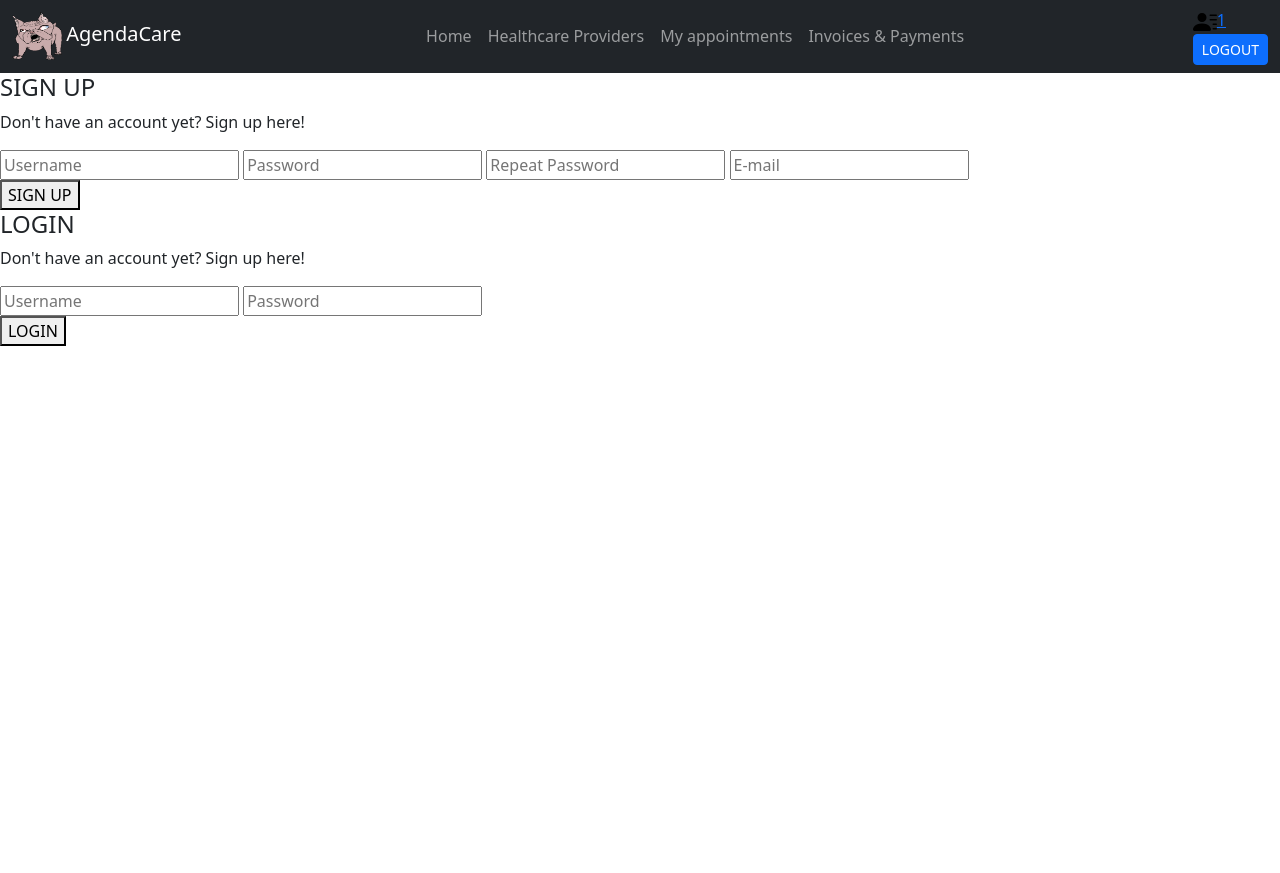
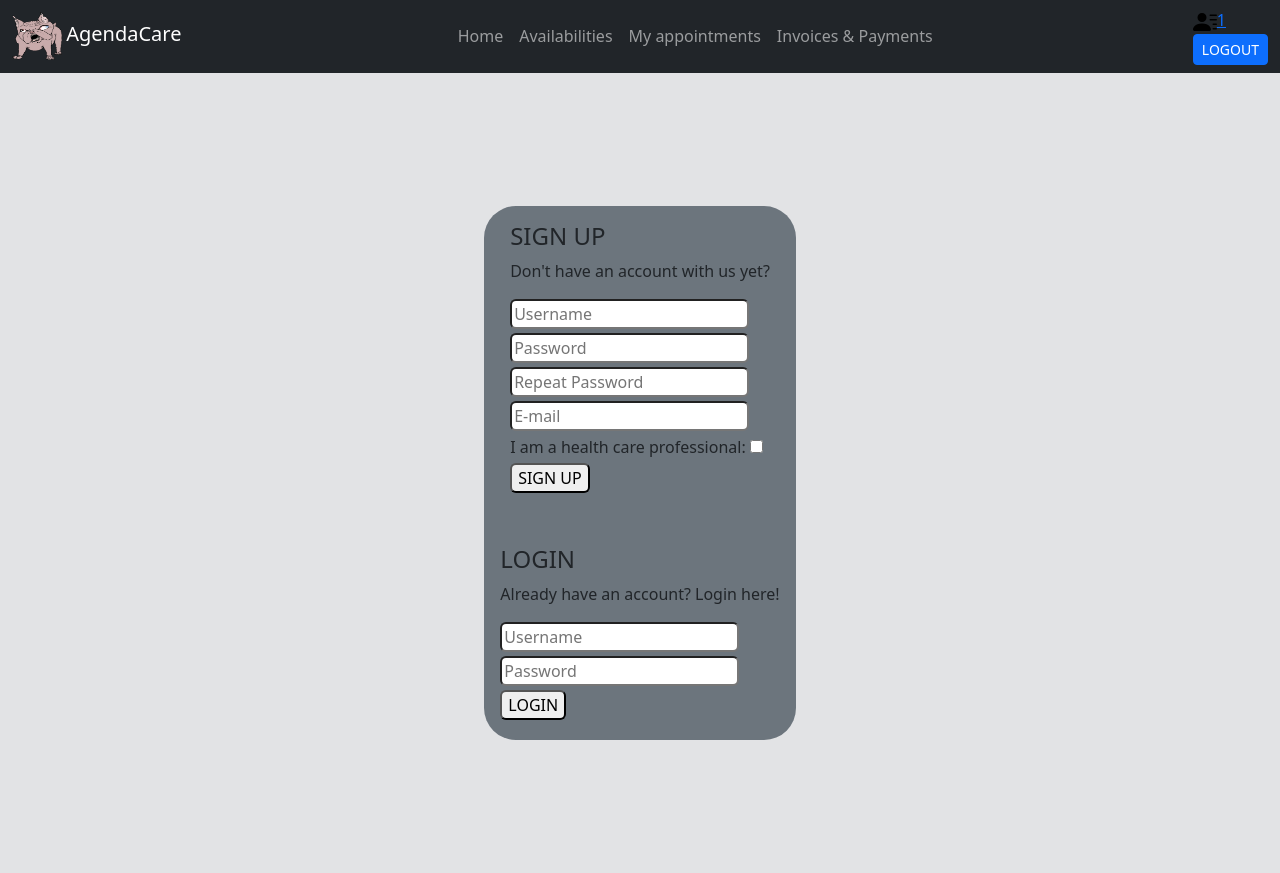
Before and after one commit to Kaelirk/WebAppProject, a PHP site: page / in a window 1280 px wide. Before the commit the page ends 346 px from the top, so only its background shows below. Run offline with PHP 8.4, Linux system fonts and the light colour scheme; the visitor is signed in with stand-in values (Sample User, id 1).

Commit message:
Added new index - fixed login after signup - added $pro variable to code and database

```diff
--- /dev/null
+++ b/availabilities.php
@@ -0,0 +1,3 @@
+<?php
+  include_once "header.php";
+  ?>
--- a/classes/signup-ctrl.class.php
+++ b/classes/signup-ctrl.class.php
@@ -7,13 +7,15 @@ class SignupCtrl extends Signup{
     private $pwd;
     private $pwdrepeat;
     private $email;
+    private $pro;
 //the code below constructs an object from the data provided by the user when the class is called upon. (the $this-$uid = $uid code is there to assign the data provided by the user to the private properties above)
-    public function __construct($uid, $pwd, $pwdrepeat, $email) {
+    public function __construct($uid, $pwd, $pwdrepeat, $email, $pro) {
 
         $this->uid = $uid;
         $this->pwd = $pwd;
         $this->pwdrepeat = $pwdrepeat;
         $this->email = $email;
+        $this->pro = $pro;
     }
 //the signupUser function first checks if any of the verification functions below have returned false - if so it exits the sign  up process.
 //If none of the checks return false, the function then creates the user in the database.
@@ -44,7 +46,7 @@ class SignupCtrl extends Signup{
             exit();
         }
         //after running all the checks, the setUser() class from the sign.class file is used to insert the user into the database.
-        $this->setUser($this->uid, $this->pwd, $this->email);
+        $this->setUser($this->uid, $this->pwd, $this->email, $this->pro);
     }
 /*The error handlers below aren't part of the signupUser() function because there is a chance the code might need to be reused again.
 This prevents us from writting the same code several times.*/
--- a/header.php
+++ b/header.php
@@ -22,9 +22,11 @@
     </div>
     <div class="navbar-header">
       <ul class="navbar-nav">
-        <li class="active nav-item"><a class="nav-link" href="index.php">Home</a></li>
-        <li class="nav-item"><a class="nav-link" href="#">Healthcare Providers</a></li>
-        <li class="nav-item"><a class="nav-link" href="#">My appointments</a></li>
+        <!-- the home button on the navbar loads the login page when no session is active and loads the profile page when a session is active -->
+        <li class="active nav-item"><a class="nav-link" <?php if(isset($_SESSION["userid"])){
+        ?>href="profile.php"<?php }else{?> href="index.php"<?php }?>>Home</a></li>
+        <li class="nav-item"><a class="nav-link" href="availabilities.php">Availabilities</a></li>
+        <li class="nav-item"><a class="nav-link" href="patientapptlist.php">My appointments</a></li>
         <li class="nav-item"><a class="nav-link" href="#">Invoices & Payments</a></li> <!-- this link is decorative -->
       </ul>
     </div>
@@ -37,12 +39,7 @@
         <li class="nav-item"><a href="profile.php"><img src="images/person-lines-fill.svg" alt="Bootstrap" width="24" height="24"><?php echo $_SESSION["useruid"];?></a></li>
         <li class="nav-item"><a href="includes/logout.inc.php" class="header-login-a"><button type="button" class="btn btn-primary btn-sm">LOGOUT</button></a></li>
         <?php
-          }else{
-        ?>
-        <li class="nav-item"><a href="#"><span class="glyphicon glyphicon-user"></span>SIGN UP</a></li>
-        <li class="nav-item"><a href="#" class="header-login-a"><span class="glyphicon glyphicon-Login"></span>LOGIN</a></li>
-        <?php
-        }
+          }
         ?>
       </ul>
     </div>
--- a/index.php
+++ b/index.php
@@ -1,34 +1,37 @@
 <?php
   include_once "header.php";
+
   ?>
 <!-- this page contains the HTML and Boostrap layout/design for the index page. It includes the header.php file via the include_once expression-->
-<body>
-<section class="index-login">
-  <div class="wrapper">
+<body class="bg-secondary-subtle">
+<section class="index-login d-flex justify-content-center align-items-center min-vh-100">
+  <div class="index-login-bg bg-secondary d-inline-flex p-3 rounded-5">
+    <div class="wrapper d-flex flex-column justify-content-center align-items-center">
       <div class="index-login-signup">
         <h4>SIGN UP</h4>
-      <p>Don't have an account yet? Sign up here!</p>
+        <p>Don't have an account with us yet?</p>
         <form action="includes/signup.inc.php" method="post">
-          <input type="text" name="uid" placeholder="Username">
-          <input type="password" name="pwd" placeholder="Password">
-          <input type="password" name="pwdrepeat" placeholder="Repeat Password">
-          <input type="text" name="email" placeholder="E-mail">
-          <br>
-          <button type="submit" name="submit">SIGN UP</button>
+            <input id="signup" class="rounded mb-1" type="text" name="uid" placeholder="Username"><br>
+            <input class="rounded mb-1" type="password" name="pwd" placeholder="Password"><br>
+            <input class="rounded mb-1" type="password" name="pwdrepeat" placeholder="Repeat Password"><br>
+            <input class="rounded mb-1" type="text" name="email" placeholder="E-mail"><br>
+            <label class="rounded mb-1" for="pro">I am a health care professional: </label>
+            <input class="rounded mb-1" type="checkbox" name="pro" value="1"><br>
+           <button class="rounded mb-1" type="submit" name="submit">SIGN UP</button>
        </form>
      </div>
      <div class="index-login-login">
+        <br><br>
        <h4>LOGIN</h4>
-      <p>Don't have an account yet? Sign up here!</p>
+       <p>Already have an account? Login here!</p>
         <form action="includes/login.inc.php" method="post">
-        <input type="text" name="uid" placeholder="Username">
-        <input type="password" name="pwd" placeholder="Password">
-        <br>
-        <button type="submit" name="submit">LOGIN</button>
+         <input id="login" class="rounded mb-1" type="text" name="uid" placeholder="Username"><br>
+         <input class="rounded mb-1" type="password" name="pwd" placeholder="Password"><br>
+         <button class="rounded mb-1" type="submit" name="submit">LOGIN</button>
        </form>
       </div>
     </div>
-
+  </div>
 </section>
 </body>
 </html>
--- /dev/null
+++ b/patientapptlist.php
@@ -0,0 +1,3 @@
+<?php
+  include_once "header.php";
+  ?>
--- /dev/null
+++ b/physioagenda.php
@@ -0,0 +1,3 @@
+<?php
+  include_once "header.php";
+  ?>
```
Also changed, not shown: classes/signup.class.php (+4 -4 lines), includes/patientappt.inc.php (added, +8 -0 lines), includes/signup.inc.php (+8 -2 lines). Lines whose indentation alone changed are shown as unchanged.
